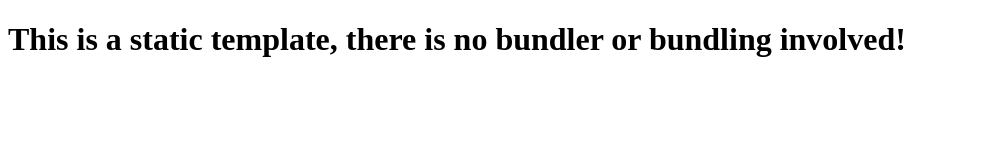
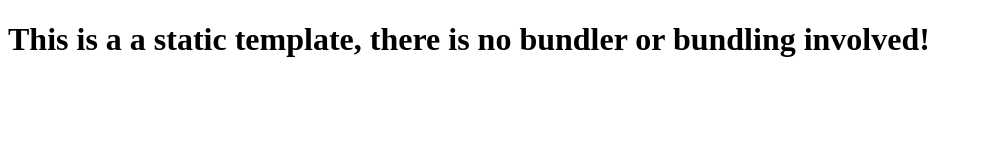
Before and after one commit to rossmcrae/lab2, a website: page index.html in a window 1280 px wide. Shown: the whole page, without its empty margins (0-982 px from the left). Drawn offline with Linux system fonts and the light colour scheme.

Commit message:
initial commit

```diff
--- a/index.html
+++ b/index.html
@@ -8,7 +8,7 @@
   </head>
   <body>
     <h1>
-      This is a static template, there is no bundler or bundling involved!
+      This is a a static template, there is no bundler or bundling involved!
     </h1>
   </body>
 </html>
```
